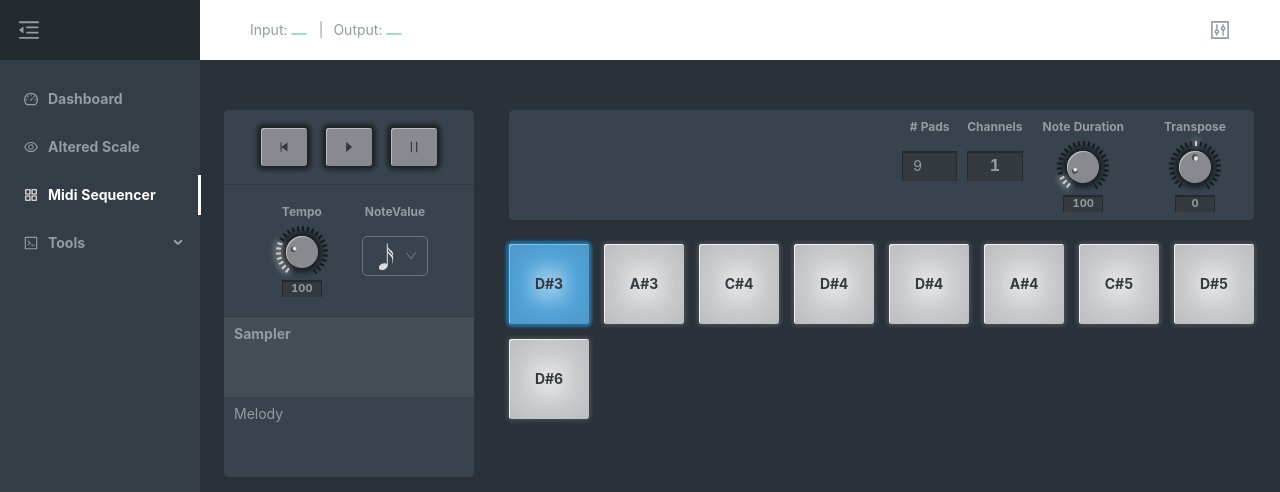
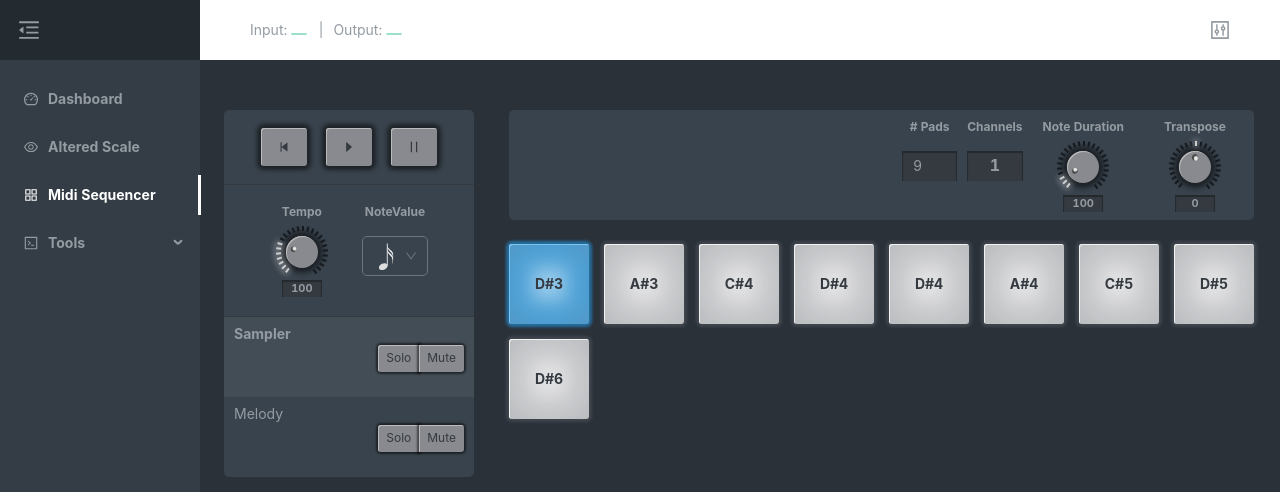
Before and after one commit to tedkx/midi-playground, a React app: page /midi-sequencer in a window 1280 px wide. Shown: the top 492 px of the page. Built offline with nearby package versions, Linux system fonts and the light colour scheme.

Commit message:
Styled step sequencer summaries, added solo/mute buttons

```diff
--- a/src/components/KeyboardComponents/styles.less
+++ b/src/components/KeyboardComponents/styles.less
@@ -24,11 +24,10 @@
     background: rgba(255, 255, 255, 0);
     bottom: 0;
     cursor: pointer;
-    height: 55px;
-    left: calc(50% - 28px);
+    left: 0;
     position: absolute;
+    right: 0;
     top: 0;
-    width: 55px;
     z-index: 5;
   }
 
--- a/src/routes/MidiSequencer/GlobalControl/StepSequencerSummary.js
+++ b/src/routes/MidiSequencer/GlobalControl/StepSequencerSummary.js
@@ -1,11 +1,22 @@
 import React from 'react';
+import { LatchingButton } from 'components/KeyboardComponents';
 
 const StepSequencerSummary = ({ active, data }) => {
   const { title = '' } = data || {};
   return (
     <div className={`step-sequencer-summary ${active && 'active'}`}>
       <div className="title">{title}</div>
-      <div className="body"></div>
+      <div className="body">
+        <div className="flex-spacer"></div>
+        <div className="solo-mute">
+          <LatchingButton activeColor="orange" size="small">
+            Solo
+          </LatchingButton>
+          <LatchingButton activeColor="red" size="small">
+            Mute
+          </LatchingButton>
+        </div>
+      </div>
     </div>
   );
 };
--- a/src/routes/MidiSequencer/styles.less
+++ b/src/routes/MidiSequencer/styles.less
@@ -136,11 +136,16 @@
 }
 
 .step-sequencer-summary {
+  cursor: pointer;
   min-height: 80px;
   padding: 6px 10px;
+  transition: background 0.15s;
 
   &.active {
     background: rgba(255, 255, 255, 0.05);
+  }
+  &:hover {
+    background: rgba(255, 255, 255, 0.1);
   }
 
   &.active .title {
@@ -150,4 +155,21 @@
   .body {
     display: flex;
   }
+
+  .solo-mute {
+    align-items: flex-end;
+    display: flex;
+    justify-content: flex-end;
+
+    & > .keyboard-button:first-child {
+      border-top-right-radius: 0;
+      border-bottom-right-radius: 0;
+      border-right: 0;
+    }
+    & > .keyboard-button:last-child {
+      border-top-left-radius: 0;
+      border-bottom-left-radius: 0;
+      border-left: 0;
+    }
+  }
 }
```
